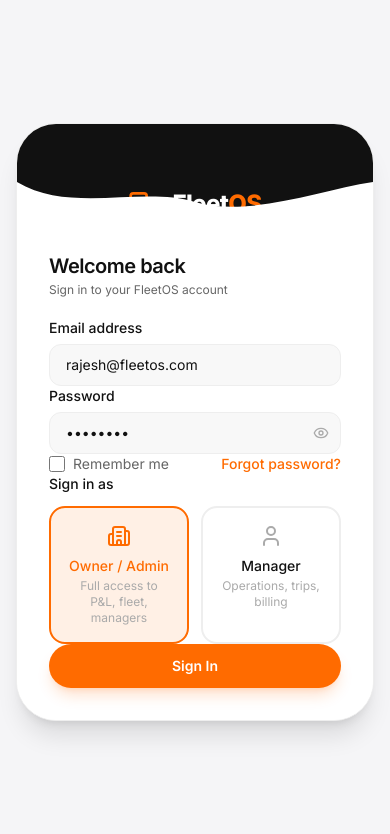
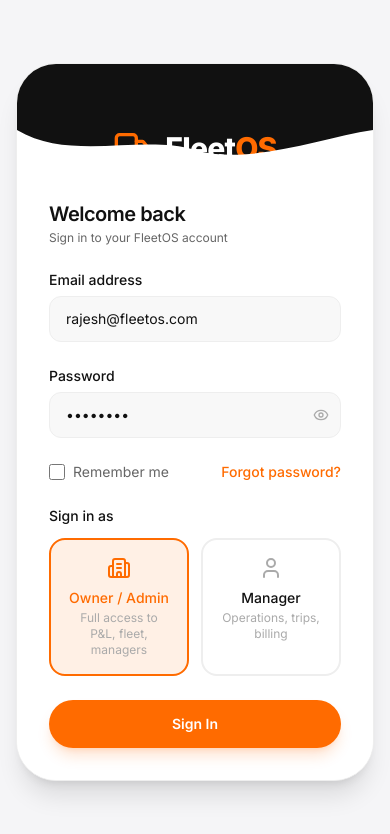
Before and after one commit to sopanhub/FleetOS, a Next.js app: page /login in a window 390 px wide. Shown: the top 834 px of the page. Built offline with nearby package versions, Linux system fonts and the light colour scheme.

Commit message:
style: refine mobile login page layout, component sizing, and spacing

```diff
--- a/src/app/login/page.tsx
+++ b/src/app/login/page.tsx
@@ -90,14 +90,14 @@
 
       {/* Right Panel — Login Form */}
       <div className="flex-1 flex items-center justify-center bg-[#F5F5F7] lg:bg-white px-4 py-8 relative overflow-hidden">
-        <div className="w-full max-w-md relative z-10 bg-white border border-[#EEEEEE] lg:border-none lg:shadow-none shadow-xl rounded-[2.5rem] overflow-hidden">
+        <div className="w-full max-w-[460px] relative z-10 bg-white border border-[#EEEEEE] lg:border-none lg:shadow-none shadow-xl rounded-[2.5rem] overflow-hidden">
 
           {/* Mobile Dark Header with Wavy Cut (hidden on desktop) */}
-          <div className="lg:hidden bg-[#111111] pt-16 pb-22 relative flex flex-col items-center justify-center pointer-events-none">
+          <div className="lg:hidden bg-[#111111] pt-16 pb-26 relative flex flex-col items-center justify-center pointer-events-none">
             {/* Logo */}
             <div className="flex items-center gap-3">
-              <Truck className="h-8 w-8 text-[#FF6B00] shrink-0" />
-              <span className="text-2xl font-extrabold text-white tracking-tight">
+              <Truck className="h-10 w-10 text-[#FF6B00] shrink-0" />
+              <span className="text-3xl font-extrabold text-white tracking-tight">
                 Fleet<span className="text-[#FF6B00]">OS</span>
               </span>
             </div>
@@ -113,15 +113,15 @@
           </div>
 
           {/* Form Content Wrapper */}
-          <div className="p-8 lg:p-0 bg-white">
+          <div className="p-8 sm:p-10 lg:p-0 bg-white">
             <h2 className="text-xl sm:text-2xl font-semibold tracking-tight text-[#111111] mb-0.5 sm:mb-1">
               Welcome back
             </h2>
-            <p className="text-xs sm:text-sm text-[#666666] mb-5 sm:mb-8">
+            <p className="text-xs sm:text-sm text-[#666666] mb-6 sm:mb-8">
               Sign in to your FleetOS account
             </p>
 
-          <form onSubmit={handleLogin} className="space-y-5.5 sm:space-y-6">
+          <form onSubmit={handleLogin} className="space-y-6 sm:space-y-7">
             {/* Email */}
             <div>
               <label className="block text-sm font-medium text-[#111111] mb-1.5">
@@ -131,7 +131,7 @@
                 type="email"
                 value={email}
                 onChange={(e) => setEmail(e.target.value)}
-                className="w-full px-4 py-2.5 rounded-xl border border-[#EEEEEE] bg-[#F8F8F8] text-sm text-[#111111] placeholder:text-[#AAAAAA] focus:outline-none focus:ring-2 focus:ring-[#FF6B00]/20 focus:border-[#FF6B00] transition-all"
+                className="w-full px-4 py-3 rounded-xl border border-[#EEEEEE] bg-[#F8F8F8] text-sm text-[#111111] placeholder:text-[#AAAAAA] focus:outline-none focus:ring-2 focus:ring-[#FF6B00]/20 focus:border-[#FF6B00] transition-all"
                 placeholder="your@email.com"
               />
             </div>
@@ -146,7 +146,7 @@
                   type={showPassword ? "text" : "password"}
                   value={password}
                   onChange={(e) => setPassword(e.target.value)}
-                  className="w-full px-4 py-2.5 rounded-xl border border-[#EEEEEE] bg-[#F8F8F8] text-sm text-[#111111] placeholder:text-[#AAAAAA] focus:outline-none focus:ring-2 focus:ring-[#FF6B00]/20 focus:border-[#FF6B00] transition-all pr-10"
+                  className="w-full px-4 py-3 rounded-xl border border-[#EEEEEE] bg-[#F8F8F8] text-sm text-[#111111] placeholder:text-[#AAAAAA] focus:outline-none focus:ring-2 focus:ring-[#FF6B00]/20 focus:border-[#FF6B00] transition-all pr-10"
                   placeholder="••••••••"
                 />
                 <button
@@ -255,7 +255,7 @@
             {/* Submit */}
             <button
               type="submit"
-              className="w-full rounded-full bg-[#FF6B00] px-5 py-3 text-sm font-semibold text-white hover:bg-[#CC5500] active:scale-[0.98] transition-all duration-200 shadow-lg shadow-[#FF6B00]/20"
+              className="w-full rounded-full bg-[#FF6B00] px-5 py-3.5 text-sm font-semibold text-white hover:bg-[#CC5500] active:scale-[0.98] transition-all duration-200 shadow-lg shadow-[#FF6B00]/20"
             >
               Sign In
             </button>
```
